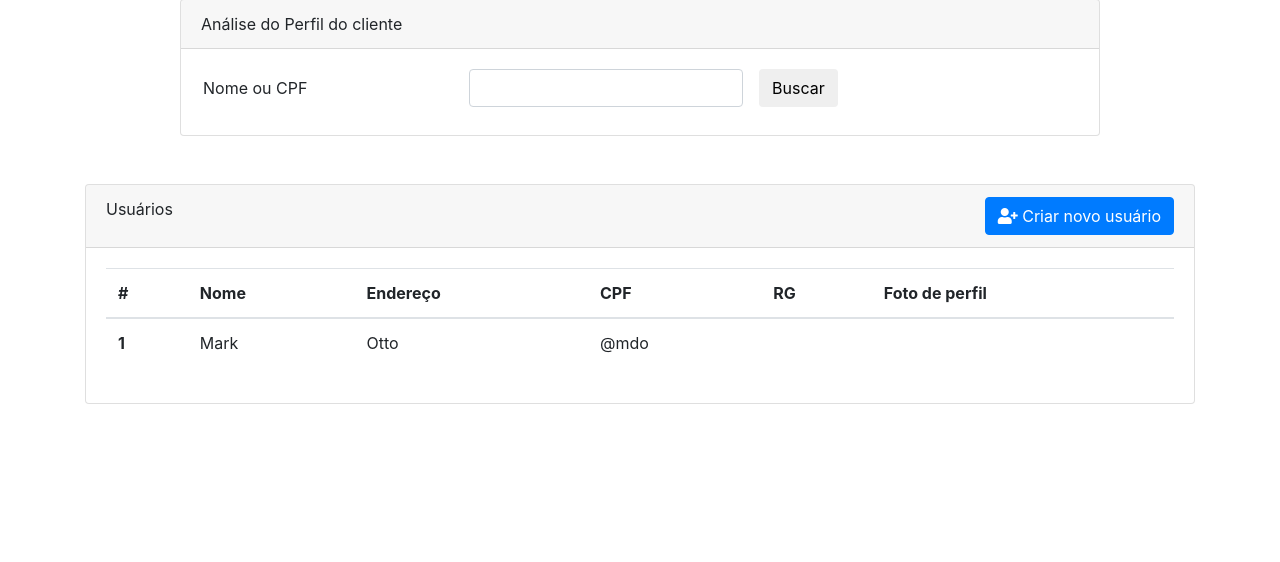
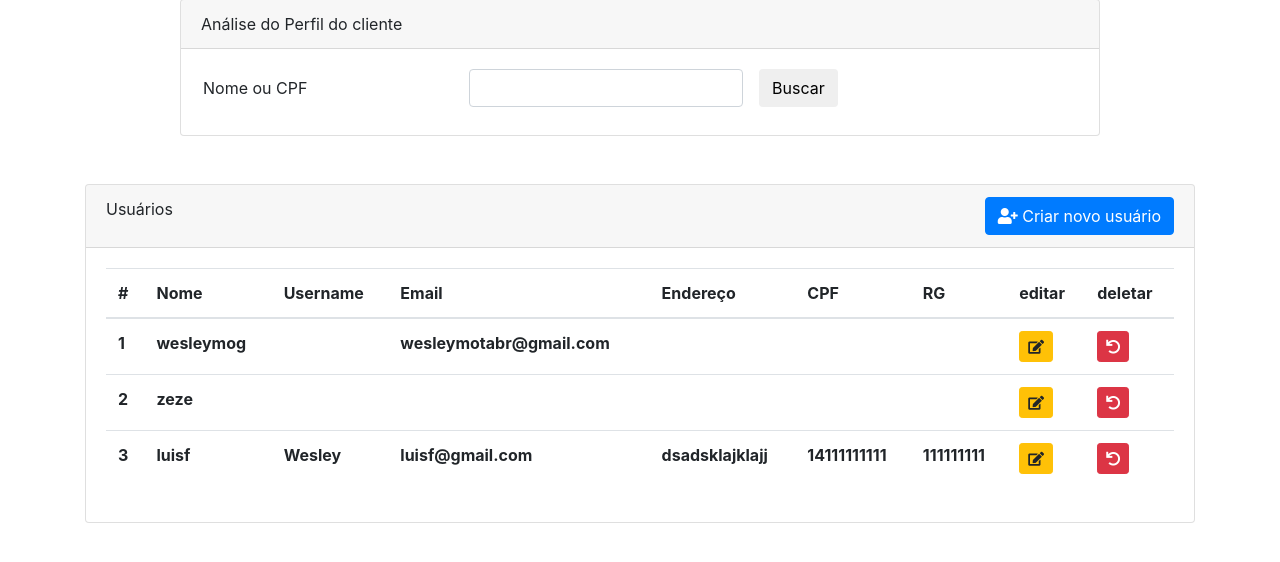
Before and after one commit to wesleymog/lawyer-system, a Django app: page /dashboard/ in a window 1280 px wide. Shown: the part 105-667 px from the top of the page. Run offline with Django 3.2, Linux system fonts and the light colour scheme; data comes from the database, SQL or seed files in the repository; both versions use the stored data as it was after the commit; lists and menus that the app fills with data are empty; some libraries are stand-ins or nearby versions.

Commit message:
+Lista de usuários com edição e criação

```diff
--- a/dashboard/templates/dashboard/home.html
+++ b/dashboard/templates/dashboard/home.html
@@ -34,9 +34,9 @@
            <div class="card">
              <div class="card-header">
                Usuários
-               <button class="btn btn-primary float-right">
+               <a href="/accounts/cadastro" class="btn btn-primary float-right">
                       <i class="fa fa-user-plus" aria-hidden="true"></i> Criar novo usuário <span class="badge badge-primary"></span>
-               </button>
+               </a>
              </div>
              <div class="card-body">
               <table class="table table-hover">
@@ -44,19 +44,29 @@
                   <tr>
                     <th scope="col">#</th>
                     <th scope="col">Nome</th>
+                    <th scope="col">Username</th>
+                    <th scope="col">Email</th>
                     <th scope="col">Endereço</th>
                     <th scope="col">CPF</th>
                     <th scope="col">RG</th>
-                    <th scope="col">Foto de perfil</th>
+                    <th scope="col">editar</th>
+                    <th scope="col">deletar</th>
                   </tr>
                 </thead>
                 <tbody>
+                  {% for user in users %}
                   <tr>
-                    <th scope="row">1</th>
-                    <td>Mark</td>
-                    <td>Otto</td>
-                    <td>@mdo</td>
+                    <th>{{user.id}}</th>
+                    <th>{{user.username}}</th>
+                    <th>{{user.first_name}}</th>
+                    <th>{{user.email}}</th>
+                    <th>{{user.Endereço}}</th>
+                    <th>{{user.CPF}}</th>
+                    <th>{{user.RG}}</th>
+                    <th><button type="submit" class="btn btn-warning btn-sm"><i class="fas fa-edit    "></i></button></th>
+                    <th><button type="submit" class="btn btn-danger btn-sm"><i class="fa fa-undo" aria-hidden="true"></i></button></th>
                   </tr>
+                  {% endfor %}
                 </tbody>
               </table>
              </div>
--- a/dashboard/views.py
+++ b/dashboard/views.py
@@ -1,8 +1,12 @@
 from django.shortcuts import render
 from django.http import HttpResponse
+from users.models import Users
 
 def helloWorld(request):
     return HttpResponse('Hello World')
 
 def home(request):
-    return render(request, 'dashboard/home.html')
+    users = Users.objects.all()
+    context = {'users':users}
+
+    return render(request, 'dashboard/home.html', context)
```
Also changed, not shown: db.sqlite3.
